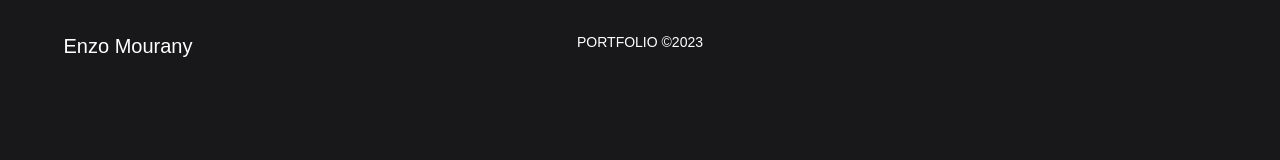
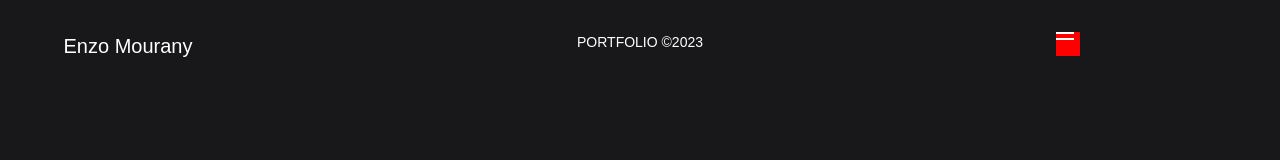
Before and after one commit to enzo-mourany/portfolio-v2, a Next.js app: page / in a window 1280 px wide. Shown: the top 160 px of the page. Built offline with nearby package versions, Linux system fonts and the light colour scheme.

Commit message:
feat: add animated menu

```diff
--- a/app/layout.tsx
+++ b/app/layout.tsx
@@ -6,7 +6,6 @@ import { motion } from 'framer-motion';
 
 import '../styles/globals.css';
 import Hamburger from '../components/input/Hamburger';
-import menu from './menu';
 
 export default function RootLayout({ children }: { children: React.ReactNode }) {
   const [isMenuOpen, setIsMenuOpen] = useState(false);
@@ -17,21 +16,21 @@ export default function RootLayout({ children }: { children: React.ReactNode })
 
   const variants = {
     open: { display: 'flex', opacity: 1 },
-    closed: { display: 'hidden', opacity: 0 },
+    closed: { opacity: 0, transitionEnd: { display: 'none' } },
   };
 
   const header = (
     <header>
       <div className='flex flex-row justify-between fixed w-full text-center p-8'>
         <div className='w-48'>
-          <Link href='/' onClick={() => toggleMenu()}>
+          <Link href='/'>
             <p className='text-white text-xl font-normal'>Enzo Mourany</p>
           </Link>
         </div>
         <div className='w-48'>
           <p className='text-white text-sm font-extralight uppercase'>Portfolio ©2023</p>
         </div>
-        <div className='w-48'>
+        <div className='w-48' onClick={() => toggleMenu()}>
           <Hamburger />
         </div>
       </div>
@@ -45,6 +44,9 @@ export default function RootLayout({ children }: { children: React.ReactNode })
       initial='closed'
       animate={isMenuOpen ? 'open' : 'closed'}
     >
+      <div className='w-48' onClick={() => toggleMenu()}>
+        <Hamburger />
+      </div>
       <p>Hello</p>
     </motion.div>
   )
--- a/app/menu.tsx
+++ /dev/null
@@ -1,17 +0,0 @@
-'use client';
-
-import React, { useState } from 'react';
-
-interface menuProps {
-  isMenuOpen: boolean;
-}
-
-const menu: React.FC<menuProps> = ({ isMenuOpen }) => {
-  return (
-    <div className='flex flex-col justify-center items-center fixed w-full h-full bg-black opacity-50'>
-      <p>Hello</p>
-    </div>
-  );
-};
-
-export default menu;
--- a/components/input/Hamburger.tsx
+++ b/components/input/Hamburger.tsx
@@ -8,7 +8,7 @@ const Hamburger = () => {
 
   return (
     <div
-      className={isToggled ? 'hamburger hamburger--toggled' : 'hamburger'}
+      className={styles.hamburger}
       onClick={() => setIsToggled(!isToggled)}
     >
       <span className={styles.hamburger__box}>
--- a/styles/Hamburger.module.scss
+++ b/styles/Hamburger.module.scss
@@ -1,9 +1,9 @@
 .hamburger {
-    background-color: transparent;
-    border: 0;
+    background-color: red;
     cursor: pointer;
     display: block;
     height: 24px;
+    width: 24px;
     margin: 0;
     padding: 0;
     position: relative;
```
